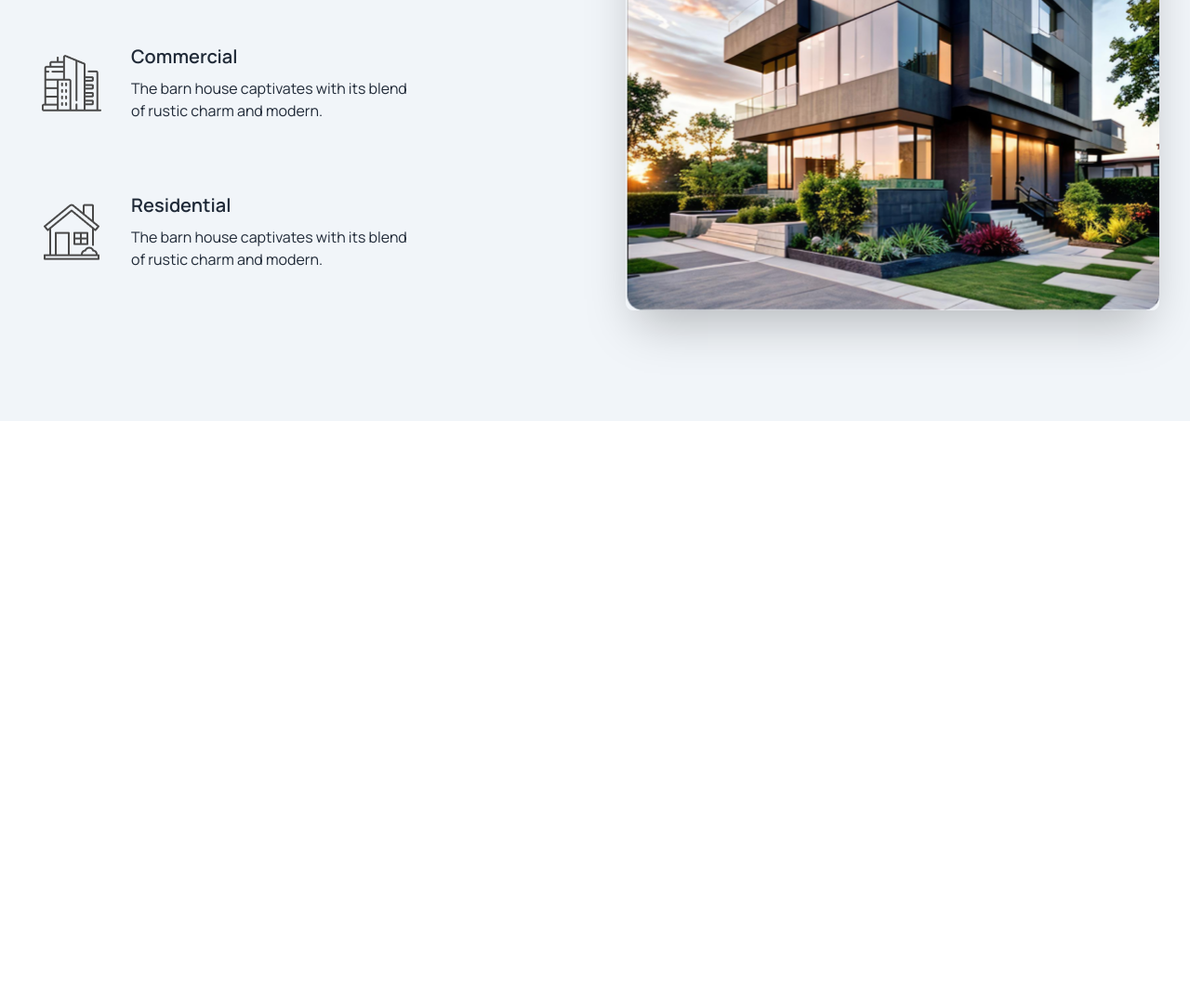
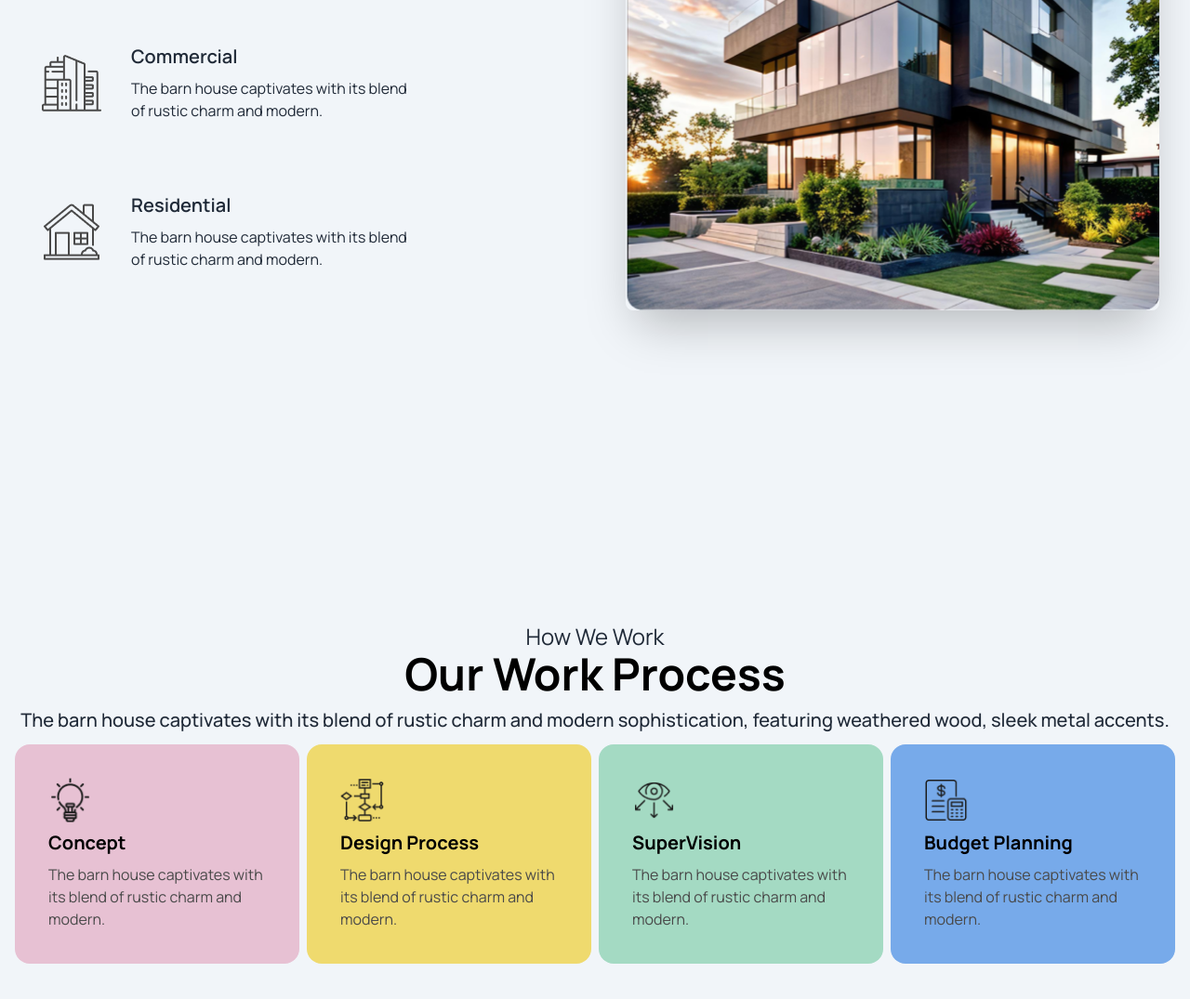
Before and after one commit to Md-Ashik-Mia/B10A3, a plain HTML site: page index.html in a window 1280 px wide. Shown: the part 1215-2290 px from the top of the page at 93% size. Before the commit the page ends 1668 px from the top, so only its background shows below. Drawn offline with nearby package versions, Linux system fonts and the light colour scheme.

Commit message:
Work Process section is completed

```diff
--- a/index.html
+++ b/index.html
@@ -34,7 +34,7 @@
               </ul>
             </div>
             <div class="navbar-end justify-end gap-14">
-              <div class="flex justify-around text-black gap-10  items-center">
+              <div class="sm:flex justify-around text-black gap-10 hidden   items-center">
                 <button class="btn btn-ghost btn-circle">
                   <svg
                     xmlns="http://www.w3.org/2000/svg"
@@ -140,6 +140,57 @@
           </div>
         </div>
       </section>
+      <section class="WorkProcess">
+        <div class="hero  min-h-screen">
+          <div class="hero-content ">
+            <div class="">
+              <h5 class="text-2xl text-center"><i class="fa-thin fa-arrow-right"></i> How We Work </h5>
+              <h1 class="text-5xl text-black text-center  font-bold pb-4">Our Work Process</h1>
+              <p class="text-xl leading-5 text-center  font-medium mb-4">The barn house captivates with its blend of rustic charm and
+                modern sophistication, featuring weathered wood, sleek metal accents.</p>
+              <div class="flex flex-col sm:flex-row gap-2">
+                <div class=" card card-side p-1 bg-light-purple">
+                  <div class="card-body">
+                      <img
+                        src="./assets/concept.png"
+                        alt="Movie" class="w-1/5" />
+                    <h2 class="card-title text-black font-bold">Concept</h2>
+                    <p class="card-para-text">The barn house captivates with its blend  of rustic charm and modern.</p>
+                  </div>
+                </div>
+                <div class=" card card-side p-1 bg-light-yellow">
+                  <div class="card-body">
+                      <img
+                        src="./assets/flow-chart.png"
+                        alt="Movie" class="w-1/5" />
+                    <h2 class="card-title text-black font-bold">Design Process</h2>
+                    <p class="card-para-text">The barn house captivates with its blend  of rustic charm and modern.</p>
+                  </div>
+                </div>
+                <div class=" card card-side p-1 bg-light-olive">
+                  <div class="card-body">
+                      <img
+                        src="./assets/vision.png"
+                        alt="Movie" class="w-1/5" />
+                    <h2 class="card-title text-black font-bold">SuperVision</h2>
+                    <p class="card-para-text">The barn house captivates with its blend  of rustic charm and modern.</p>
+                  </div>
+                </div>
+                <div class=" card card-side p-1 bg-light-blue">
+                  <div class="card-body">
+                      <img
+                        src="./assets/budget-planning.png"
+                        alt="Movie" class="w-1/5" />
+                    <h2 class="card-title text-black font-bold">Budget Planning</h2>
+                    <p class="card-para-text">The barn house captivates with its blend  of rustic charm and modern.</p>
+                  </div>
+                </div>
+
+              </div>
+            </div>
+          </div>
+        </div>
+      </section>
     </main>
     <footer></footer>
 
--- a/style.css
+++ b/style.css
@@ -10,3 +10,19 @@
 .bg-light-green{
      background-color: rgba(171, 239, 95, 0.5);
 }
+
+.bg-light-purple{
+  background-color: rgba(231, 193, 211, 1);
+}
+.bg-light-yellow{
+  background-color: rgba(239, 218, 110, 1);
+}
+.bg-light-olive{
+  background-color: rgba(164, 218, 195, 1);
+}
+.bg-light-blue{
+  background-color: rgba(119, 170, 234, 1);
+}
+.card-para-text{
+   color: rgba(73, 73, 73, 1);
+}
```
